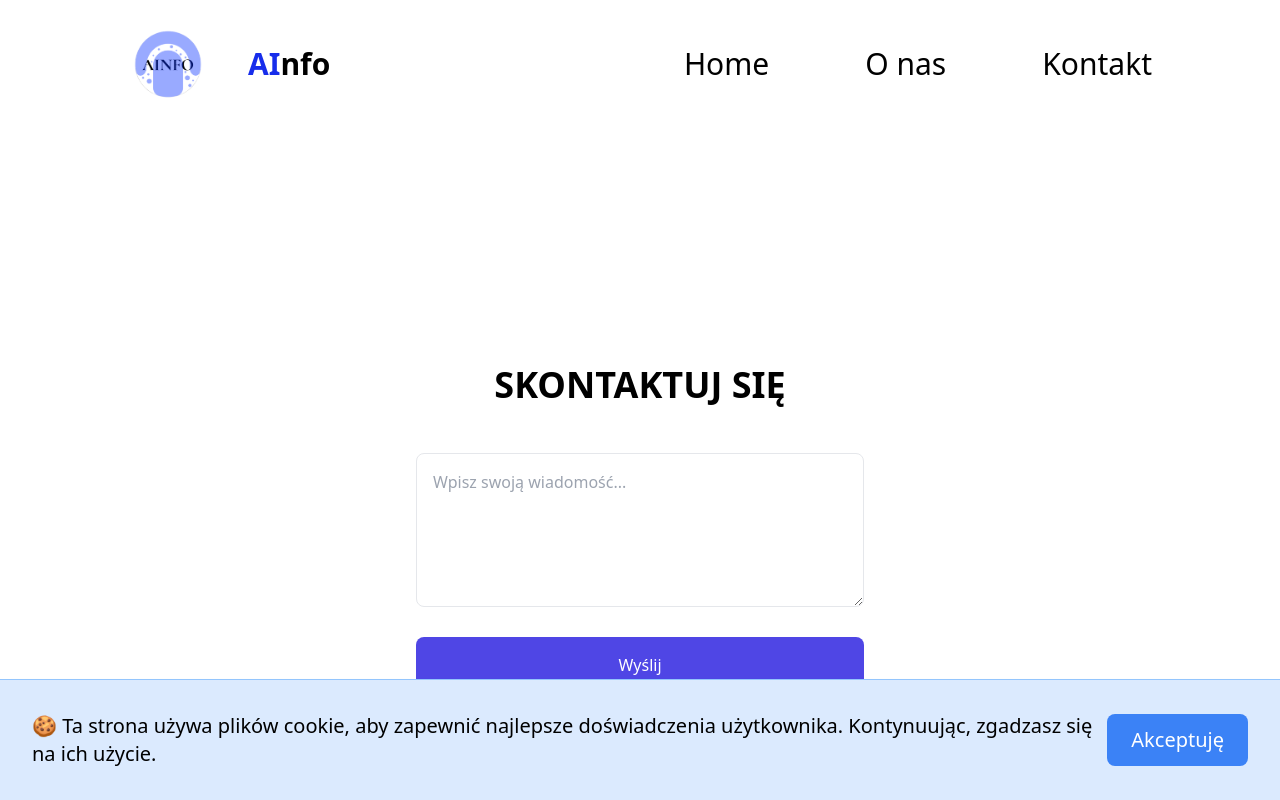
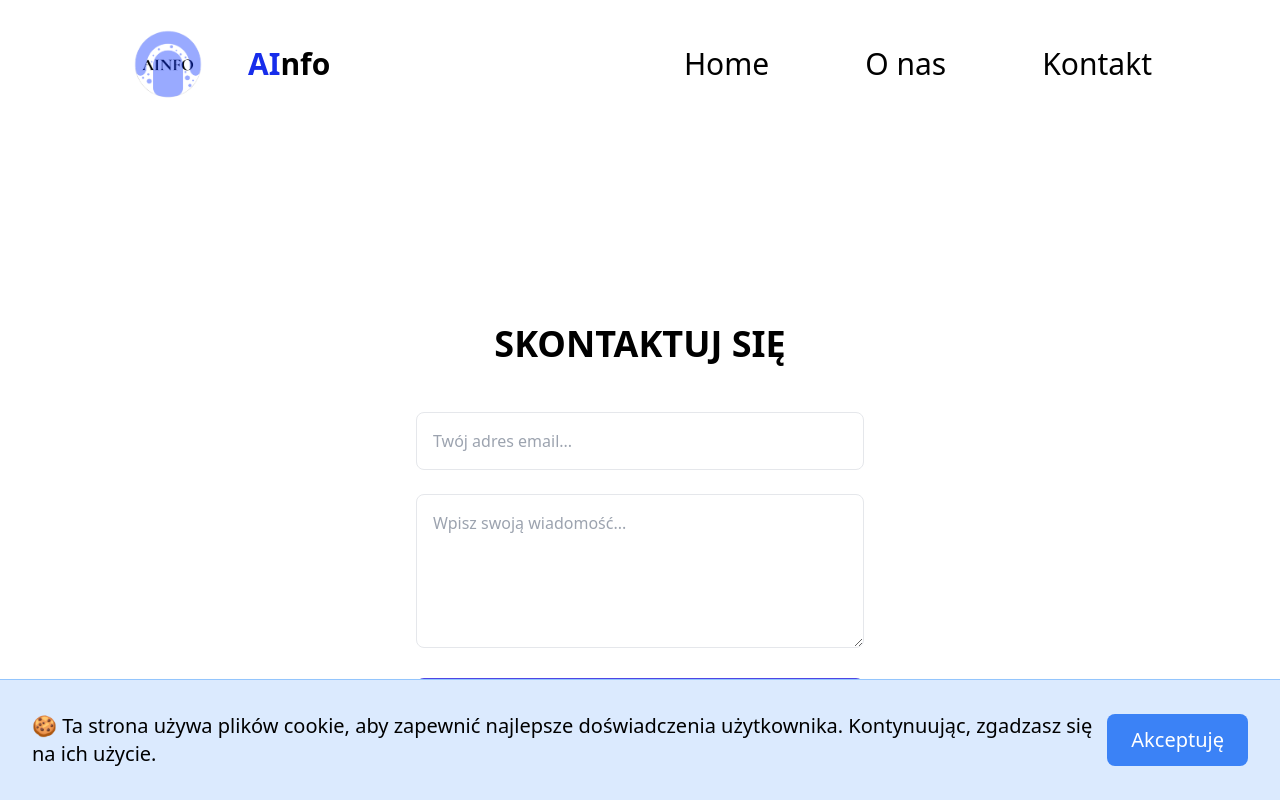
Before and after one commit to AInfo-Zwolnieni-Z-Teorii/frontend, a React (Vite) app: page /contact in a window 1280 px wide. Shown: the top 800 px of the page. Built offline with nearby package versions, Linux system fonts and the light colour scheme.

Commit message:
kontakt form fixed

```diff
--- a/src/pages/Contact.tsx
+++ b/src/pages/Contact.tsx
@@ -1,18 +1,55 @@
 import React, { useState } from 'react';
 
 const ContactForm: React.FC = () => {
-  const [message, setMessage] = useState('');
-  const [error, setError] = useState('');
+  const [formData, setFormData] = useState({
+    email: '',
+    message: ''
+  });
+  const [error, setError] = useState<{ email?: string; message?: string }>({});
+  const [isSubmitting, setIsSubmitting] = useState(false);
+  const [submitSuccess, setSubmitSuccess] = useState(false);
+
+  const handleChange = (e: React.ChangeEvent<HTMLInputElement | HTMLTextAreaElement>) => {
+    const { name, value } = e.target;
+    setFormData({
+      ...formData,
+      [name]: value
+    });
+
+    // Clear error when user starts typing
+    if (error[name as keyof typeof error]) {
+      setError({
+        ...error,
+        [name]: undefined
+      });
+    }
+  };
+
+  const validateForm = (): boolean => {
+    const newErrors: { email?: string; message?: string } = {};
+
+    if (!formData.email.trim()) {
+      newErrors.email = 'Email jest wymagany.';
+    } else if (!/\S+@\S+\.\S+/.test(formData.email)) {
+      newErrors.email = 'Nieprawidłowy format adresu email.';
+    }
+
+    if (!formData.message.trim()) {
+      newErrors.message = 'Wiadomość nie może być pusta.';
+    }
+
+    setError(newErrors);
+    return Object.keys(newErrors).length === 0;
+  };
 
   const handleSubmit = async (e: React.FormEvent) => {
     e.preventDefault();
 
-    if (!message.trim()) {
-      setError('Wiadomość nie może być pusta.');
+    if (!validateForm()) {
       return;
     }
 
-    setError('');
+    setIsSubmitting(true);
 
     try {
       await fetch('/api/send-email', {
@@ -21,14 +58,20 @@ const ContactForm: React.FC = () => {
         body: JSON.stringify({
           to: 'ainfoproject2024@gmail.com',
           subject: 'Nowa wiadomość z formularza kontaktowego',
-          text: message,
+          text: `Email: ${formData.email}\n\nWiadomość: ${formData.message}`,
+          replyTo: formData.email
         }),
       });
-      alert('Wiadomość wysłana!');
-      setMessage('');
+
+      setSubmitSuccess(true);
+      setFormData({ email: '', message: '' });
     } catch (error) {
       console.error('Błąd podczas wysyłania wiadomości:', error);
-      setError('Nie udało się wysłać wiadomości. Spróbuj ponownie później.');
+      setError({
+        message: 'Nie udało się wysłać wiadomości. Spróbuj ponownie później.'
+      });
+    } finally {
+      setIsSubmitting(false);
     }
   };
 
@@ -38,27 +81,61 @@ const ContactForm: React.FC = () => {
         SKONTAKTUJ SIĘ
       </h1>
 
+      {submitSuccess ? (
+        <div className="w-full max-w-md text-center">
+          <div className="bg-green-100 text-green-700 p-4 rounded-lg mb-6">
+            Wiadomość została wysłana pomyślnie!
+          </div>
+          <button
+            className="py-2 px-4 bg-indigo-600 text-white rounded-lg hover:bg-indigo-700 transition-colors"
+            onClick={() => setSubmitSuccess(false)}
+          >
+            Wyślij kolejną wiadomość
+          </button>
+        </div>
+      ) : (
         <form onSubmit={handleSubmit} className="w-full max-w-md space-y-6">
           <div className="space-y-2">
+            <input
+              type="email"
+              name="email"
+              className={`w-full p-4 border rounded-lg focus:outline-none focus:ring-2 ${
+                error.email ? 'border-red-500 focus:ring-red-200' : 'focus:ring-indigo-600'
+              }`}
+              placeholder="Twój adres email..."
+              value={formData.email}
+              onChange={handleChange}
+            />
+            {error.email && (
+              <p className="text-sm text-red-500">{error.email}</p>
+            )}
+          </div>
+
+          <div className="space-y-2">
             <textarea
-            className="w-full p-4 border rounded-lg focus:outline-none focus:ring-2 focus:ring-indigo-600"
+              name="message"
+              className={`w-full p-4 border rounded-lg focus:outline-none focus:ring-2 ${
+                error.message ? 'border-red-500 focus:ring-red-200' : 'focus:ring-indigo-600'
+              }`}
               rows={5}
               placeholder="Wpisz swoją wiadomość..."
-            value={message}
-            onChange={(e) => setMessage(e.target.value)}
+              value={formData.message}
+              onChange={handleChange}
             />
-          {error && (
-            <p className="text-sm text-red-500">{error}</p>
+            {error.message && (
+              <p className="text-sm text-red-500">{error.message}</p>
             )}
           </div>
 
           <button
             type="submit"
-          className="w-full py-4 bg-indigo-600 text-white rounded-lg hover:bg-indigo-700 transition-colors font-medium"
+            className="w-full py-4 bg-indigo-600 text-white rounded-lg hover:bg-indigo-700 transition-colors font-medium disabled:opacity-70"
+            disabled={isSubmitting}
           >
-          Wyślij
+            {isSubmitting ? 'Wysyłanie...' : 'Wyślij'}
           </button>
         </form>
+      )}
     </div>
   );
 };
```
Lines whose indentation alone changed are shown as unchanged.
